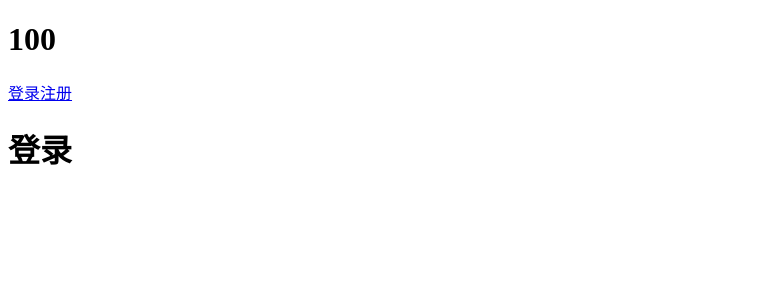
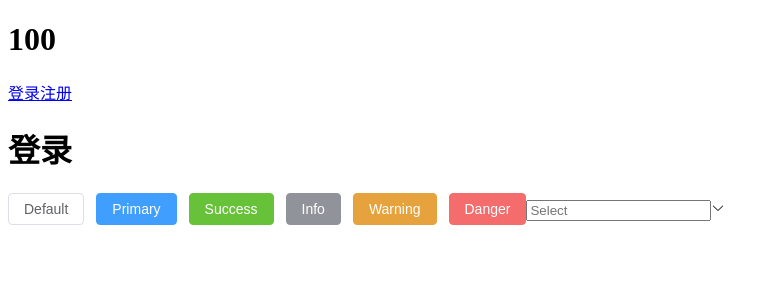
Before and after one commit to Jrea888/vue3-ts-cms, a Vue app: page /login in a window 1280 px wide. Shown: the top 300 px of the page, without its empty margins (0-777 px from the left). Built offline with nearby package versions, Linux system fonts and the light colour scheme.

Commit message:
feat: 集成element-plus组件库

```diff
--- a/package.json
+++ b/package.json
@@ -30,6 +30,7 @@
     "@vue/eslint-config-typescript": "^7.0.0",
     "commitizen": "^4.2.6",
     "cz-conventional-changelog": "^3.3.0",
+    "element-plus": "^2.2.27",
     "eslint": "^6.7.2",
     "eslint-plugin-prettier": "^3.3.1",
     "eslint-plugin-vue": "^7.0.0",
--- a/src/App.vue
+++ b/src/App.vue
@@ -4,11 +4,21 @@
     <router-link to="/login">登录</router-link>
     <router-link to="/register">注册</router-link>
     <router-view></router-view>
+
+    <el-button>Default</el-button>
+    <el-button type="primary">Primary</el-button>
+    <el-button type="success">Success</el-button>
+    <el-button type="info">Info</el-button>
+    <el-button type="warning">Warning</el-button>
+    <el-button type="danger">Danger</el-button>
+    <ElCascader />
   </div>
 </template>
 
 <script lang="ts">
 import { defineComponent } from 'vue'
+import 'element-plus/theme-chalk/el-button.css'
+import 'element-plus/theme-chalk/el-cascader.css'
 
 export default defineComponent({
   name: 'App',
--- /dev/null
+++ b/src/global/index.ts
@@ -0,0 +1,6 @@
+import { App } from 'vue'
+import registerElementPlus from './register-element-plus'
+
+export function registerElement(app: App): void {
+  app.use(registerElementPlus)
+}
--- /dev/null
+++ b/src/global/register-element-plus.ts
@@ -0,0 +1,11 @@
+import { App } from 'vue'
+import 'element-plus/theme-chalk/base.css'
+import { ElButton, ElCascader, ElAlert } from 'element-plus'
+
+const components = [ElButton, ElCascader, ElAlert]
+
+export default function (app: App): void {
+  for (const component of components) {
+    app.component(component.name, component)
+  }
+}
--- a/src/main.ts
+++ b/src/main.ts
@@ -2,9 +2,11 @@ import { createApp } from 'vue'
 import App from './App.vue'
 import router from './router'
 import store from './store'
+import { registerElement } from './global'
 
 const app = createApp(App)
 
+app.use(registerElement)
 app.use(router)
 app.use(store)
 
```
Also changed, not shown: 2 other files (tests, documents, lock files or other folders).
